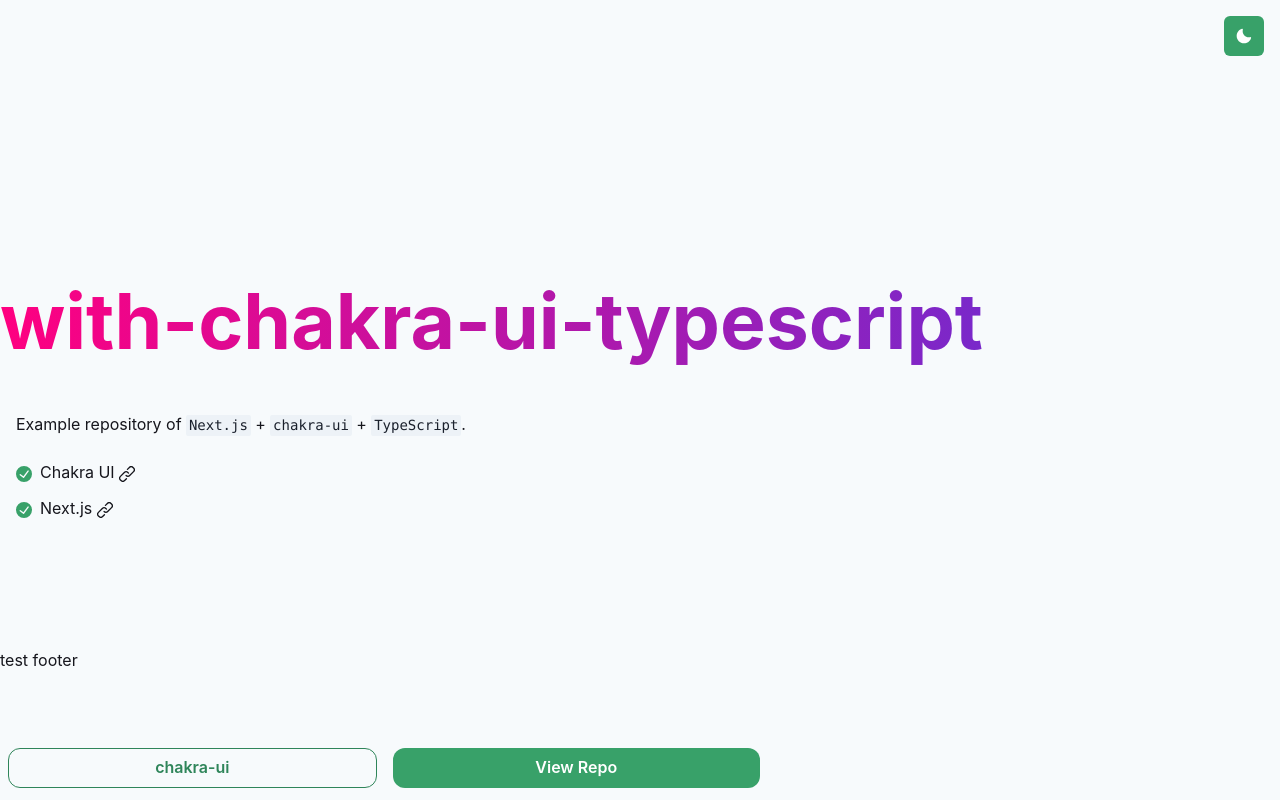
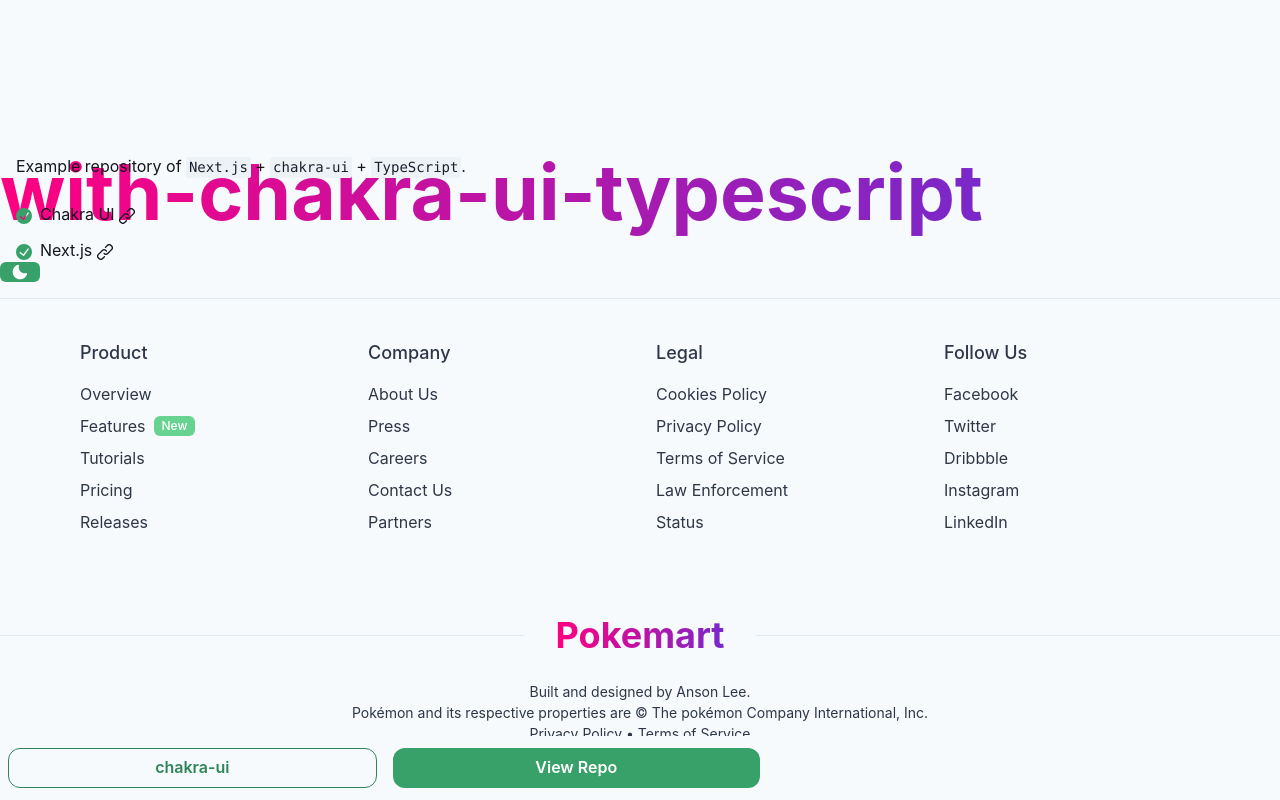
Before and after one commit to ansxnlee/pokeweb, a Next.js app: page / in a window 1280 px wide. Built offline with nearby package versions, Linux system fonts and the light colour scheme.

Commit message:
built footer component

```diff
--- a/src/components/DarkModeSwitch.tsx
+++ b/src/components/DarkModeSwitch.tsx
@@ -6,9 +6,6 @@
   const isDark = colorMode === 'dark'
   return (
     <IconButton
-      position="fixed"
-      top={4}
-      right={4}
       icon={isDark ? <SunIcon /> : <MoonIcon />}
       aria-label="Toggle Theme"
       colorScheme="green"
--- a/src/components/Footer.tsx
+++ b/src/components/Footer.tsx
@@ -1,7 +1,106 @@
-import { Flex, FlexProps } from '@chakra-ui/react'
+import { ReactNode } from 'react';
+import { Box, Container, Flex, FlexProps, Link, SimpleGrid, Stack, Tag, Text, useColorModeValue } from '@chakra-ui/react'
+import { Titlecard } from './Titlecard';
+
+const ListHeader = ({ children }: { children: ReactNode }) => {
+  return (
+    <Text fontWeight={'500'} fontSize={'lg'} mb={2}>
+      {children}
+    </Text>
+  );
+};
 
 export const Footer = (props: FlexProps) => (
-  <Flex as="footer" py="8rem" {...props}>
-    <h1>test footer</h1>
+  <Flex
+    direction="column"
+    width='100vw'
+    alignItems="center"
+    as="footer"
+    py="1rem"
+    {...props}
+  >
+    <Box
+      bg={useColorModeValue('gray.50', 'gray.900')}
+      color={useColorModeValue('gray.700', 'gray.200')}
+      width='100vw'
+      borderTopWidth={1}
+      borderStyle={'solid'}
+      borderColor={useColorModeValue('gray.200', 'gray.700')}
+    >
+      <Container as={Stack} maxW={'6xl'} py={10}>
+        <SimpleGrid columns={{ base: 1, sm: 2, md: 4 }} spacing={8}>
+          <Stack align={'flex-start'}>
+            <ListHeader>Product</ListHeader>
+            <Link href={'#'}>Overview</Link>
+            <Stack direction={'row'} align={'center'} spacing={2}>
+              <Link href={'#'}>Features</Link>
+              <Tag
+                size={'sm'}
+                bg={useColorModeValue('green.300', 'green.800')}
+                ml={2}
+                color={'white'}>
+                New
+              </Tag>
+            </Stack>
+            <Link href={'#'}>Tutorials</Link>
+            <Link href={'#'}>Pricing</Link>
+            <Link href={'#'}>Releases</Link>
+          </Stack>
+          <Stack align={'flex-start'}>
+            <ListHeader>Company</ListHeader>
+            <Link href={'#'}>About Us</Link>
+            <Link href={'#'}>Press</Link>
+            <Link href={'#'}>Careers</Link>
+            <Link href={'#'}>Contact Us</Link>
+            <Link href={'#'}>Partners</Link>
+          </Stack>
+          <Stack align={'flex-start'}>
+            <ListHeader>Legal</ListHeader>
+            <Link href={'#'}>Cookies Policy</Link>
+            <Link href={'#'}>Privacy Policy</Link>
+            <Link href={'#'}>Terms of Service</Link>
+            <Link href={'#'}>Law Enforcement</Link>
+            <Link href={'#'}>Status</Link>
+          </Stack>
+          <Stack align={'flex-start'}>
+            <ListHeader>Follow Us</ListHeader>
+            <Link href={'#'}>Facebook</Link>
+            <Link href={'#'}>Twitter</Link>
+            <Link href={'#'}>Dribbble</Link>
+            <Link href={'#'}>Instagram</Link>
+            <Link href={'#'}>LinkedIn</Link>
+          </Stack>
+        </SimpleGrid>
+      </Container>
+      <Box py={10}>
+        <Flex
+          align={'center'}
+          _before={{
+            content: '""',
+            borderBottom: '1px solid',
+            borderColor: useColorModeValue('gray.200', 'gray.700'),
+            flexGrow: 1,
+            mr: 8,
+          }}
+          _after={{
+            content: '""',
+            borderBottom: '1px solid',
+            borderColor: useColorModeValue('gray.200', 'gray.700'),
+            flexGrow: 1,
+            ml: 8,
+          }}>
+          <Titlecard />
+        </Flex>
+        <Text pt={6} fontSize={'sm'} textAlign={'center'}>
+          Built and designed by Anson Lee.
+          <br />
+          Pokémon and its respective properties are © The pokémon Company International, Inc.
+          <br />
+          <a>Privacy Policy</a>
+          <span> • </span>
+          <a>Terms of Service</a>
+        </Text>
+      </Box>
+    </Box>
   </Flex>
 )
--- a/src/components/Header.tsx
+++ b/src/components/Header.tsx
@@ -1,6 +1,6 @@
-import { Container } from '../components/Container'
 import { Box, Button, ButtonGroup, Flex, Input, InputGroup, Spacer } from "@chakra-ui/react";
 import { SearchIcon } from '@chakra-ui/icons';
+import { DarkModeSwitch } from './DarkModeSwitch'
 import { Titlecard } from './Titlecard';
 
 const searchClick = () => {
@@ -18,6 +18,7 @@
         <Button onClick={searchClick}>{<SearchIcon />}</Button>
       </InputGroup>
       <ButtonGroup gap='2'>
+        <DarkModeSwitch />
         <Button colorScheme='purple'>Register</Button>
         <Button colorScheme='blue'>Login</Button>
         <Button colorScheme='yellow'>Cart</Button>
```
